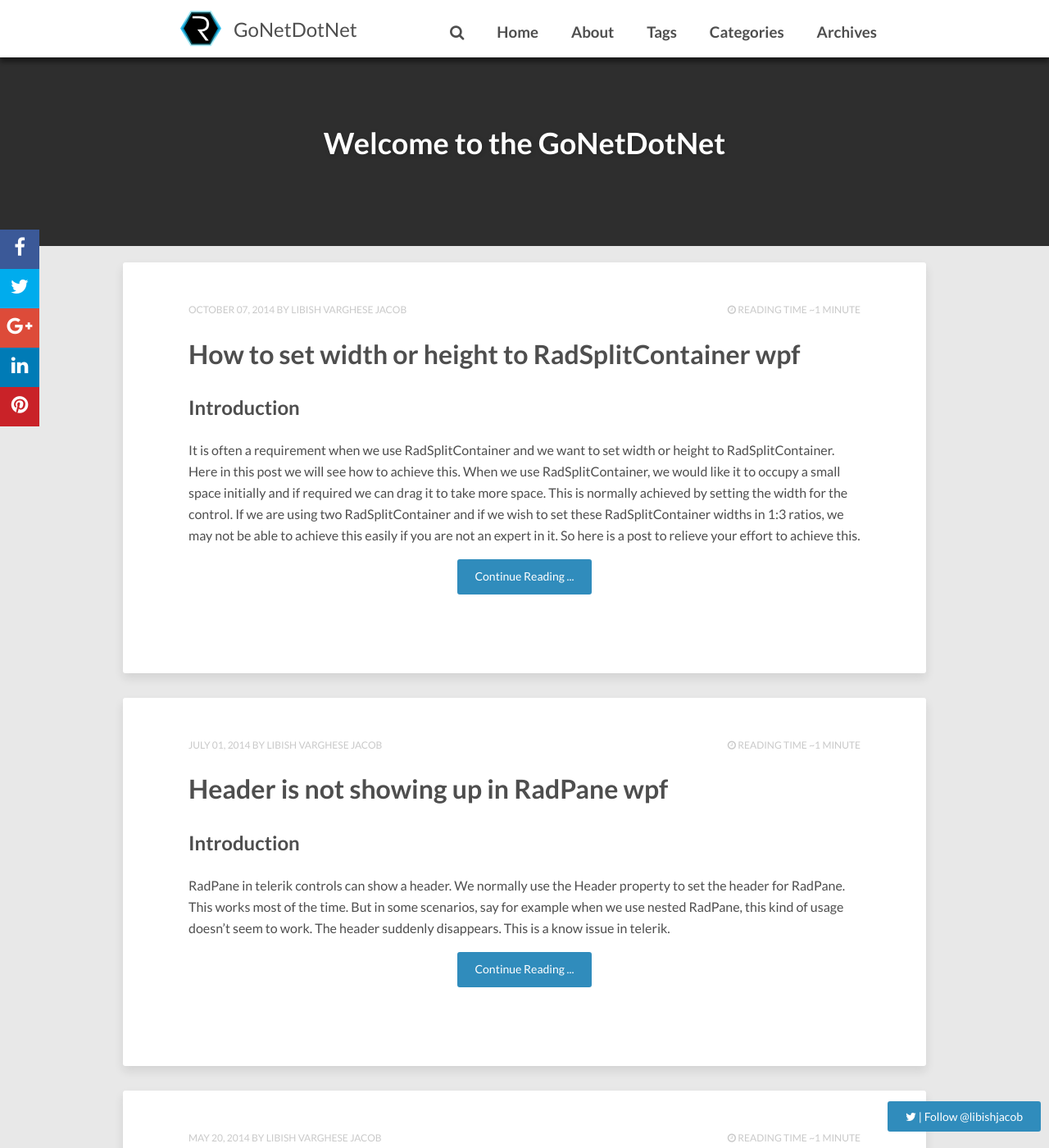
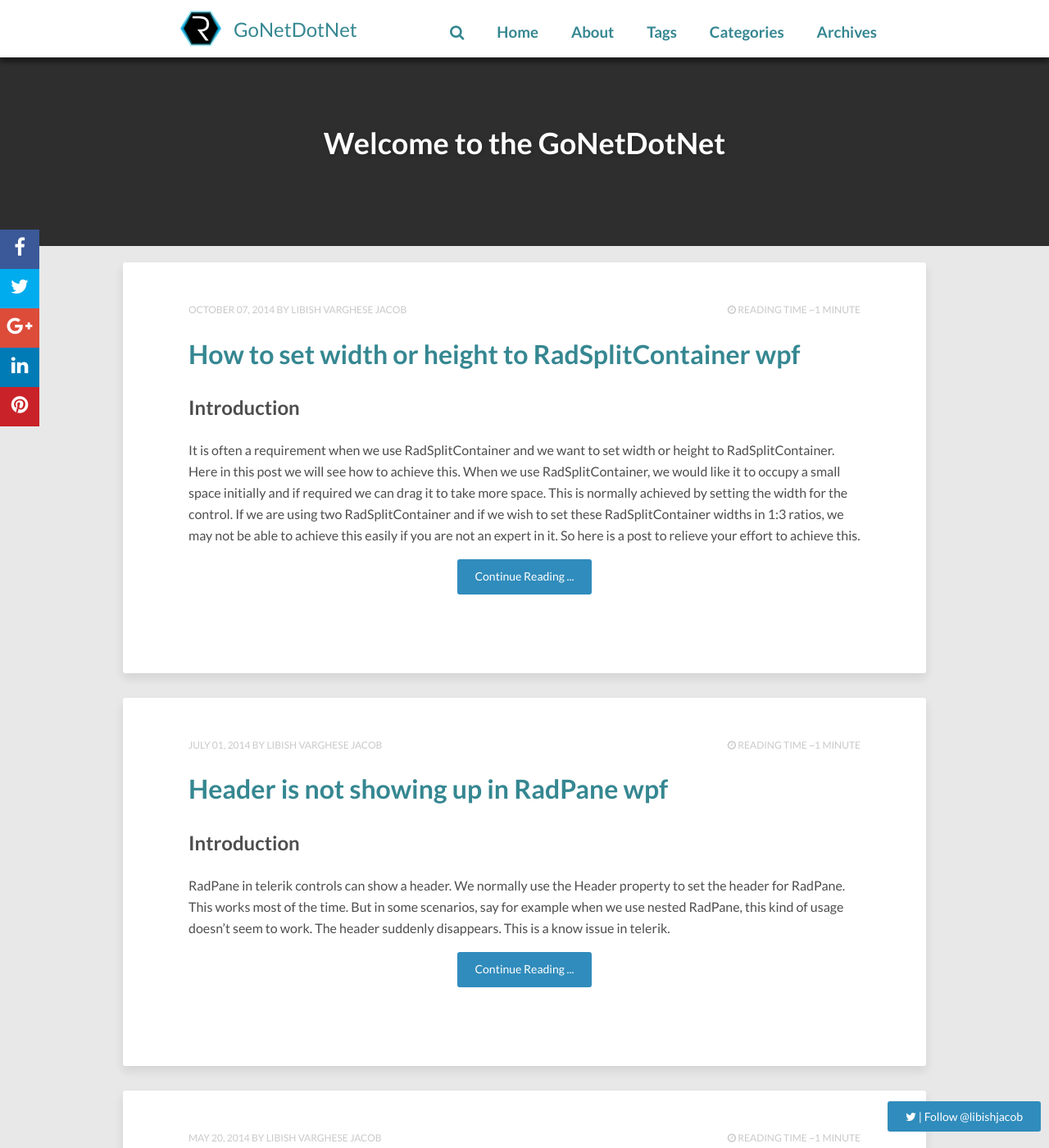
Before and after one commit to libish-jacob/Blog, a Jekyll site: the page built from index.html, in a window 1280 px wide and 1400 px high. Shown: the whole window at 82% size. Built offline with Jekyll 4.4.1, drawn with Linux system fonts in a browser that asks for light colours; nearby versions of some CDN libraries; the list of posts is cut into pages by our own code; comment, search, counter and statistics services are not loaded.

Commit message:
style edited
style edited

```diff
--- a/_sass/_page.scss
+++ b/_sass/_page.scss
@@ -673,3 +673,7 @@ ul.social-buttons li a:active {
 		}
 	}
 }
+
+a {
+    color: #358791;
+}
```
